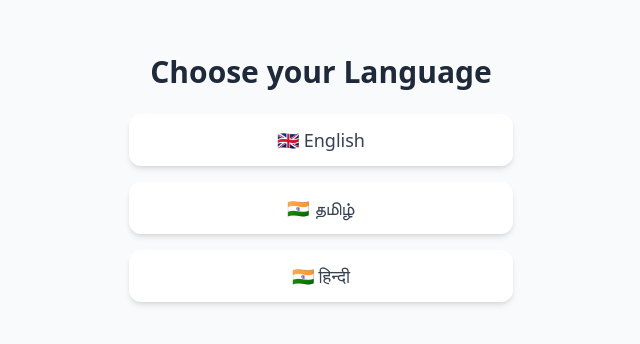
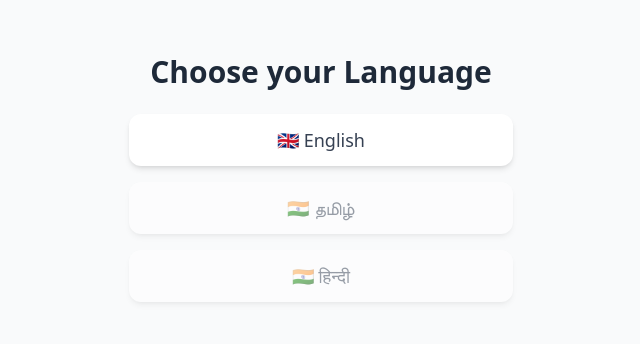
Before and after one commit to Trade2CarT/trade2cartUser, a React (Vite) app: page /language in a window 1280 px wide. Shown: the part 222-566 px from the top of the page, without its empty margins (319-959 px from the left). Built offline with nearby package versions, Linux system fonts and the light colour scheme; no server answers.

Commit message:
Update LanguageSelection.jsx

```diff
--- a/src/components/LanguageSelection.jsx
+++ b/src/components/LanguageSelection.jsx
@@ -18,24 +18,39 @@ const LanguageSelection = () => {
         title="Choose Language – Trade2Cart"
         description="Select your preferred language to start using Trade2Cart for scrap pickup services in India."
       />
+
       <main className="min-h-screen flex flex-col items-center justify-center bg-gray-50 p-4">
         <div className="w-full max-w-sm text-center">
-          <h1 className="text-2xl md:text-3xl font-bold text-gray-800 mb-6">Choose your Language</h1>
+          <h1 className="text-2xl md:text-3xl font-bold text-gray-800 mb-6">
+            Choose your Language
+          </h1>
+
           <div className="space-y-4">
             {[
               { label: '🇬🇧 English', value: 'English' },
               { label: '🇮🇳 தமிழ்', value: 'Tamil' },
               { label: '🇮🇳 हिन्दी', value: 'Hindi' },
-            ].map(({ label, value }) => (
+            ].map(({ label, value }) => {
+
+              const isDisabled = value === 'Tamil' || value === 'Hindi';
+
+              return (
                 <button
                   key={value}
-                onClick={() => handleSelect(value)}
-                className="w-full bg-white text-center px-4 py-3 rounded-xl shadow-md hover:bg-gray-100 hover:scale-105 transform transition-all duration-200 cursor-pointer text-lg text-gray-700 font-medium"
+                  onClick={() => !isDisabled && handleSelect(value)}
+                  disabled={isDisabled}
                   aria-label={`Select ${value}`}
+                  className={`w-full bg-white text-center px-4 py-3 rounded-xl shadow-md text-lg text-gray-700 font-medium
+                    ${isDisabled
+                      ? 'opacity-50 cursor-not-allowed'
+                      : 'hover:bg-gray-100 hover:scale-105 transform transition-all duration-200 cursor-pointer'
+                    }
+                  `}
                 >
                   {label}
                 </button>
-            ))}
+              );
+            })}
           </div>
         </div>
       </main>
```
Lines whose indentation alone changed are shown as unchanged.
